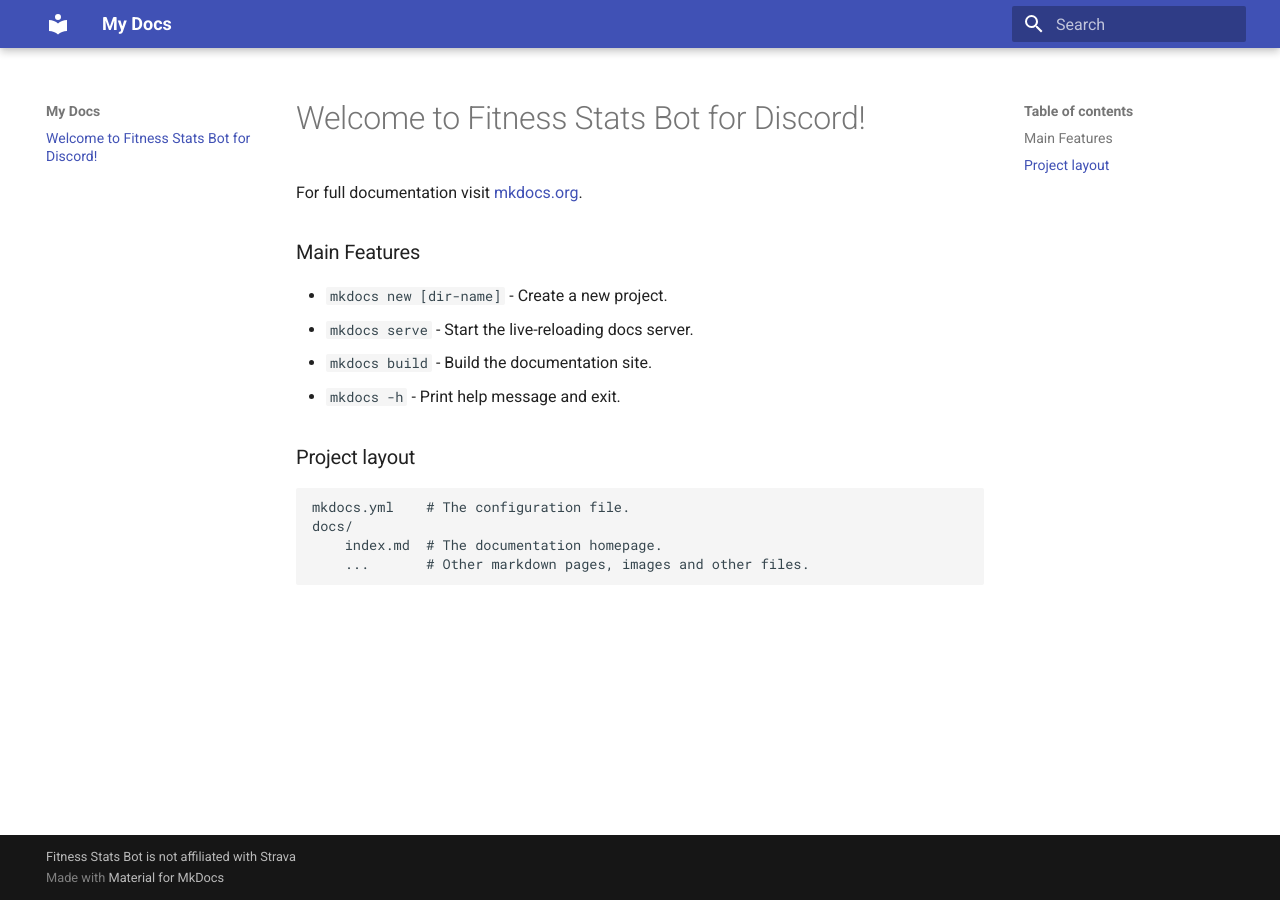
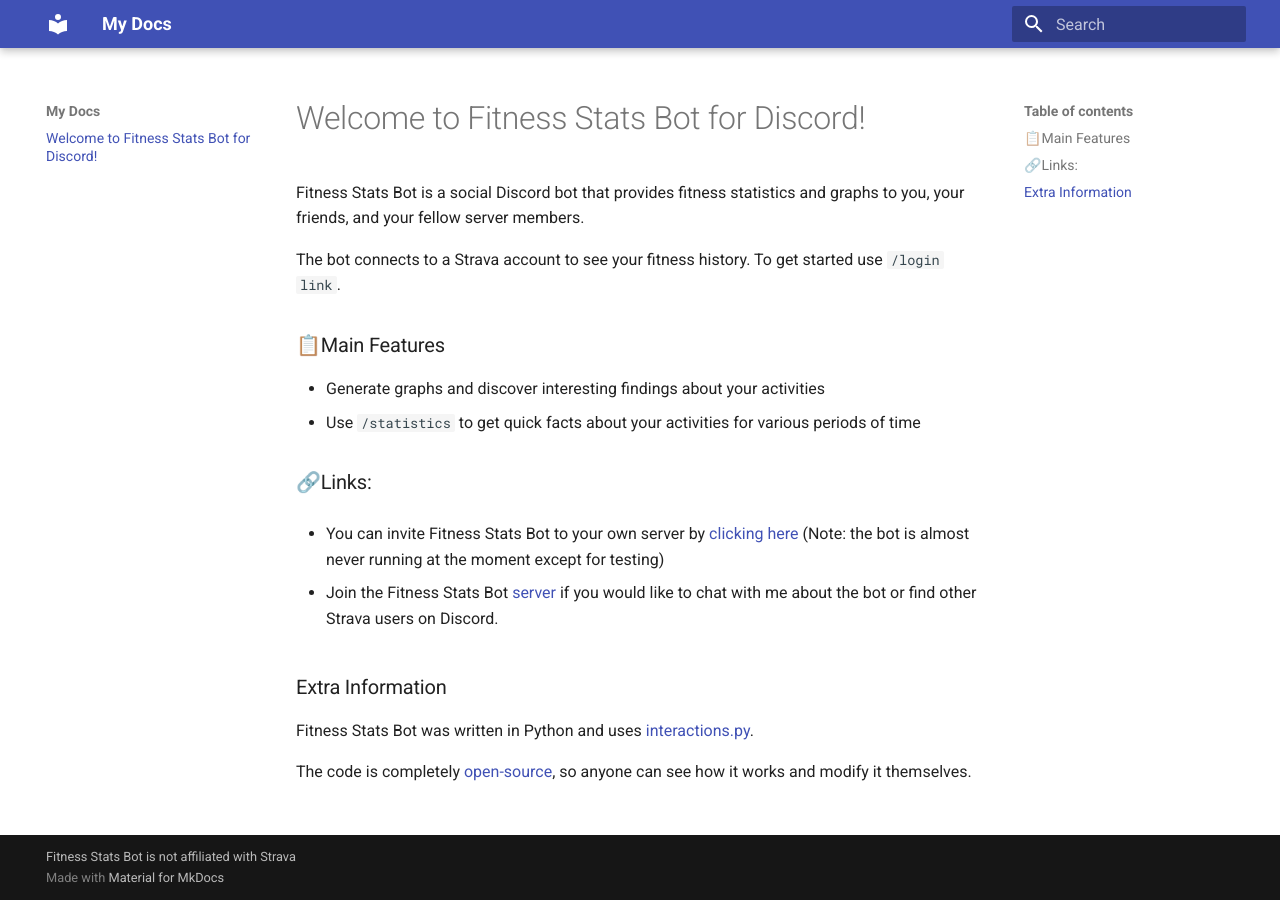
Before and after one commit to HomerAyuste/fitness-stats-bot-documentation-site, an MkDocs documentation site: the page built from docs/index.md, in a window 1280 px wide. Built offline with MkDocs 1.6.1 and Material for MkDocs 9.7.7, drawn with Linux system fonts in a browser that asks for light colours.

Commit message:
add most relevant info for homepage

```diff
--- a/docs/index.md
+++ b/docs/index.md
@@ -1,17 +1,22 @@
 # Welcome to Fitness Stats Bot for Discord!
 
-For full documentation visit [mkdocs.org](https://www.mkdocs.org).
+Fitness Stats Bot is a social Discord bot that provides fitness statistics and graphs to you, your friends, and your fellow server members.
 
-### Main Features
+The bot connects to a Strava account to see your fitness history. To get started use `/login link`.
 
-* `mkdocs new [dir-name]` - Create a new project.
-* `mkdocs serve` - Start the live-reloading docs server.
-* `mkdocs build` - Build the documentation site.
-* `mkdocs -h` - Print help message and exit.
+### 📋Main Features
 
-### Project layout
+* Generate graphs and discover interesting findings about your activities
+* Use `/statistics` to get quick facts about your activities for various periods of time
 
-    mkdocs.yml    # The configuration file.
-    docs/
-        index.md  # The documentation homepage.
-        ...       # Other markdown pages, images and other files.
+### 🔗Links:
+
+- You can invite Fitness Stats Bot to your own server by [clicking here](https://discord.com/api/oauth2/authorize?client_id=1113502886945620080&permissions=277025508352&scope=bot%20applications.commands) (Note: the bot is almost never running at the moment except for testing)
+
+- Join the Fitness Stats Bot [server](https://discord.gg/eXr876pt9Y) if you would like to chat with me about the bot or find other Strava users on Discord.
+
+### Extra Information
+
+Fitness Stats Bot was written in Python and uses [interactions.py](https://github.com/interactions-py/interactions.py).
+
+The code is completely [open-source](https://github.com/HomerAyuste/fitness-stats-bot-for-discord-powered-by-strava), so anyone can see how it works and modify it themselves.
```
